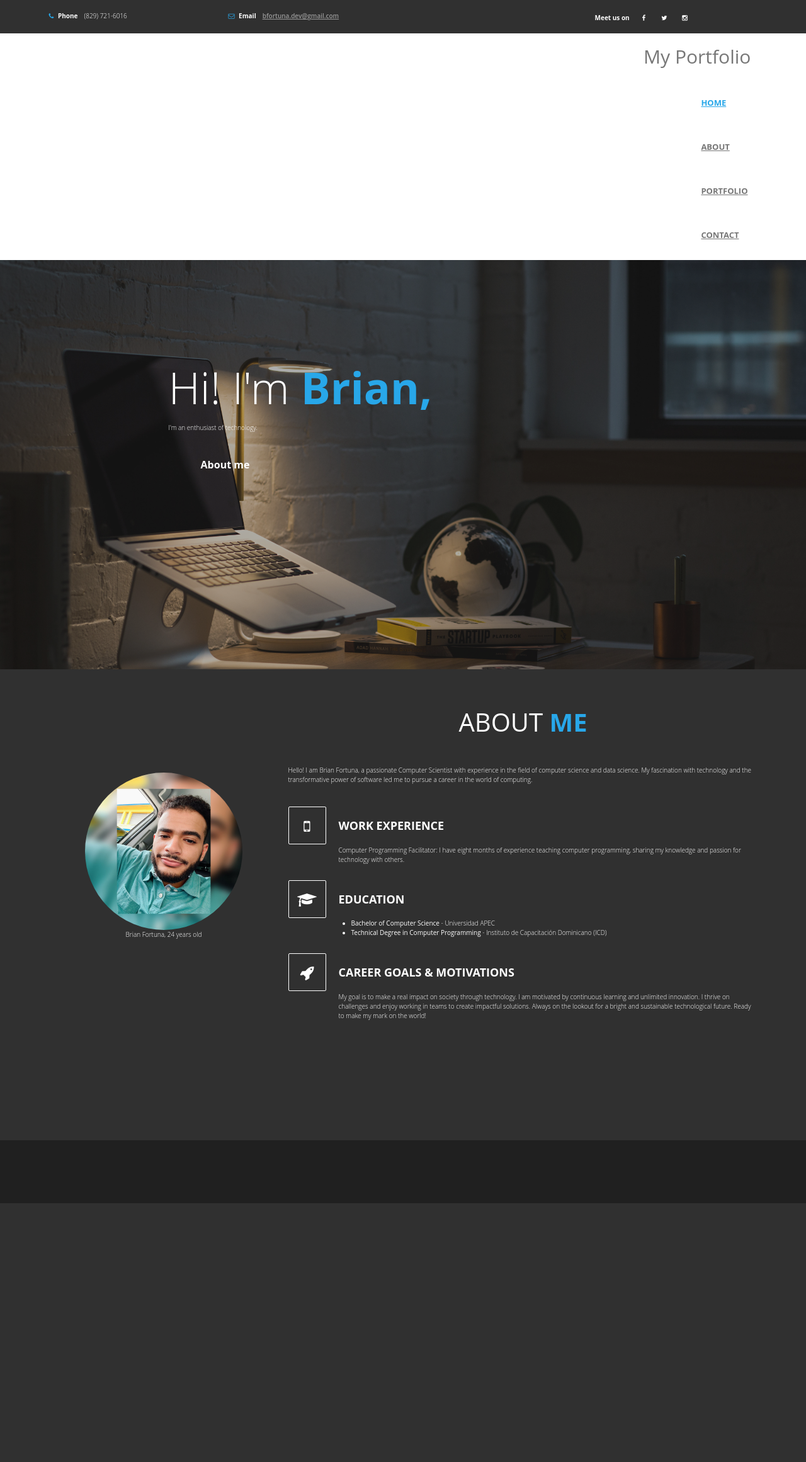
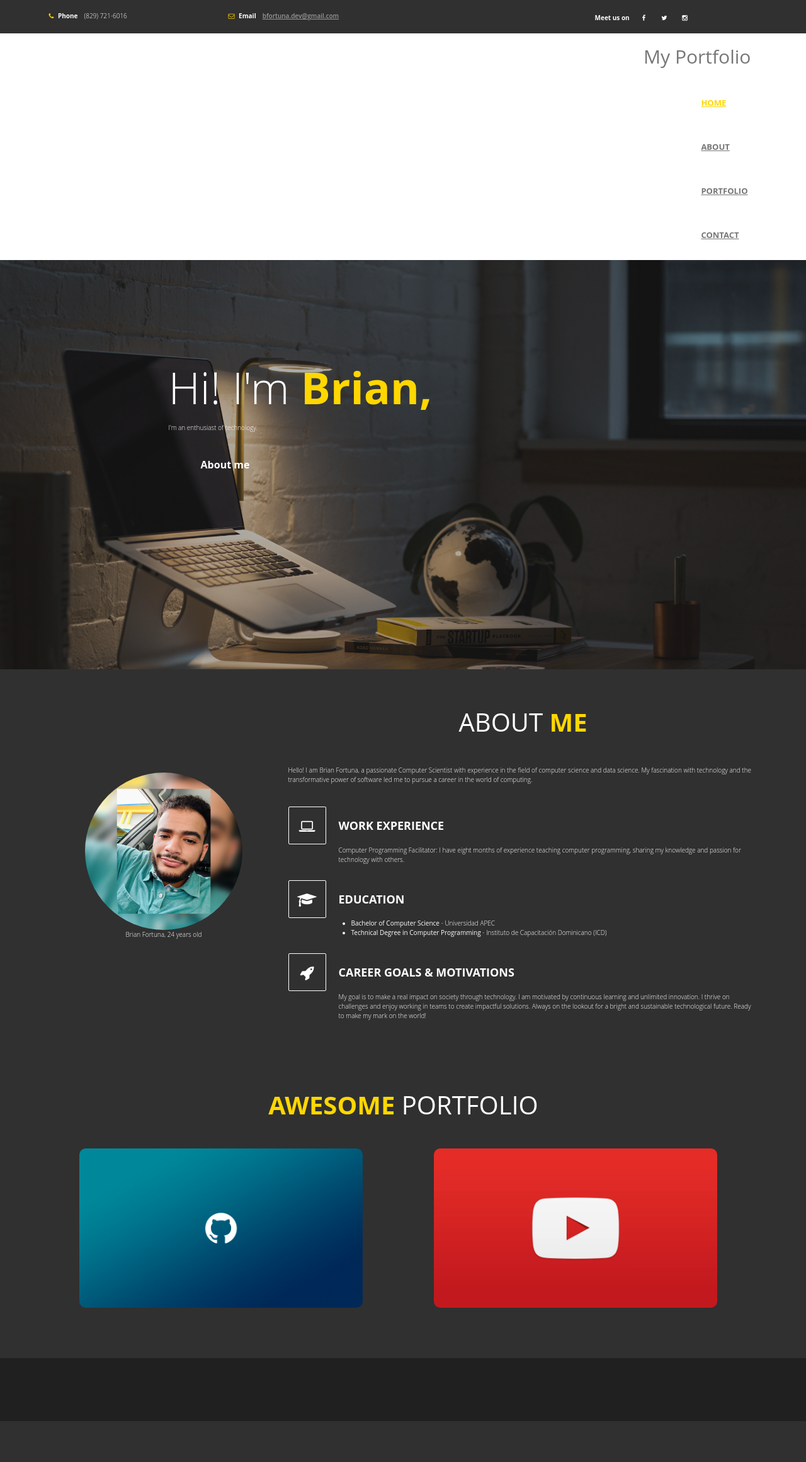
Before and after one commit to pythondev1998/Portfolio-Website, a Flask app: page / in a window 1280 px wide. Shown: the whole page at 63% size. Before the commit the page ends 1911 px from the top, so only its background shows below. Run offline with Flask 3, Linux system fonts and the light colour scheme; some libraries are stand-ins or nearby versions.

Commit message:
portfolio

```diff
--- a/static/css/templatemo-style.css
+++ b/static/css/templatemo-style.css
@@ -29,7 +29,7 @@
 	}
 h2 span
 	{
-		color: #28a7e9;
+		color: #FFD700 ;
 		font-weight: bold;
 	}
 /* end h2 */
@@ -135,7 +135,7 @@
 	}
 header .fa
 	{
-		color: #28a7e9;
+		color: #FFD700 ;
 	}
 header span
 	{
@@ -187,7 +187,7 @@
 	}
 
 .navbar-default .navbar-nav > li > a.current {
-	color: #28A7E9;
+	color: #FFD700 ;
 }
 .templatemo-nav {
 	border-radius: 0;
@@ -237,7 +237,7 @@
 }
 
 #home h1 span {
-    color: #28a7e9;
+    color: #FFD700 ;
     font-weight: bold;
 }
 
@@ -256,7 +256,7 @@
 }
 
 #home .btn:hover {
-    background: #28a7e9;
+    background: #FFD700 ;
     border-color: transparent;
 }
 
@@ -312,70 +312,6 @@
 }
 /* End about */
 
-/* start team */
-#team .team-wrapper
-	{
-		background: #404040;
-		padding-bottom: 10px;
-		-webkit-transition: all 0.4s ease-in-out;
-		        transition: all 0.4s ease-in-out;
-		position: relative;
-	}
-#team .team-wrapper:hover
-	{
-		cursor: pointer;
-		opacity: 0.4;
-		bottom: 4px;
-	}
-#team .team-wrapper .team-des
-	{
-		padding: 20px;
-	}
-#team .team-wrapper .team-des span
-	{
-		color: #28a7e9;
-		display: block;
-		font-weight: bold;
-		padding-bottom: 12px;
-	}
-/* end team */
-
-/* start service */
-#service .col-md-4
-	{
-		padding: 40px;
-		-webkit-transition: all 0.4s ease-in-out;
-		        transition: all 0.4s ease-in-out;
-	}
-#service .col-md-4:hover
-	{
-		background: #505050;
-	}
-#service .active
-	{
-		background: #505050;
-		padding: 40px;
-	}
-#service .fa
-	{
-		border: 1px solid #fff;
-		border-radius: 2px;
-		color: #fff;
-		font-size: 50px;
-		width: 100px;
-		height: 100px;
-		line-height: 100px;
-		text-align: center;
-	}
-#service h4
-	{
-		color: #28a7e9;
-		font-weight: 600;
-		padding-top: 10px;
-		padding-bottom: 14px;
-	}
-/* end service */
-
 /* start portfolio */
 #portfolio
 	{
@@ -397,7 +333,7 @@
 	}
 #portfolio .portfolio-thumb .portfolio-overlay
 	{
-		background: #28a7e9;
+		background: #FFD700 ;
 		top: 0;
 		left: 0;
 		right: 0;
@@ -430,6 +366,17 @@
 		cursor: pointer;
 		opacity: 0.8;
 	}
+
+/* Portfolio Image Styling */
+.portfolio-thumb img {
+  border-radius: 10px; /* Adjust the value as per your preference */
+}
+
+/* Portfolio Overlay Styling */
+.portfolio-overlay {
+  border-radius: 10px; /* Adjust the value to match the portfolio image border-radius */
+}
+
 /* end portfolio */
 
 /* start contact */
@@ -440,7 +387,7 @@
 #contact .form-control
 	{
 		background: transparent;
-		border: 1px solid #28a7e9;
+		border: 1px solid #FFD700 ;
 		border-radius: 2px;
 		box-shadow: none;
 		color: #fff;
@@ -457,7 +404,7 @@
 	}
 #contact input[type="submit"]
 	{
-		background: #28a7e9;
+		background: #FFD700 ;
 		font-weight: bold;
 		-webkit-transition: all 0.4s ease-in-out;
 		        transition: all 0.4s ease-in-out;
@@ -539,7 +486,7 @@
 	}
 .social-icon li a:hover
 	{
-		background: #28a7e9;
+		background: #FFD700 ;
 		border-color: transparent;
 	}
 /* end social icon */
@@ -558,7 +505,7 @@
 		}
 	#portfolio .portfolio-thumb .portfolio-overlay
 	{
-		background: #28a7e9;
+		background: #FFD700 ;
 		top: 0;
 		left: 0;
 		right: 0;
--- a/templates/index.html
+++ b/templates/index.html
@@ -1,5 +1,6 @@
 <!DOCTYPE html>
 <html lang="en">
+
 <head>
 	<meta charset="utf-8">
 	<title>My Portfolio</title>
@@ -22,6 +23,7 @@
 	<script src="/static/js/custom.js"></script>
 	<script src="https://cdnjs.cloudflare.com/ajax/libs/bootstrap/5.3.0/js/bootstrap.bundle.min.js"></script>
 </head>
+
 <body id="top">
 
 	<!-- start preloader -->
@@ -92,7 +94,8 @@
 						<div class="sub-element">I'm a Youtuber.</div>
 						<div class="sub-element">I'm an enthusiast of technology.</div>
 					</div>
-    					<a data-scroll href="#about" class="btn btn-default wow fadeInUp" data-wow-offset="50" data-wow-delay="0.6s">About me</a>
+					<a data-scroll href="#about" class="btn btn-default wow fadeInUp" data-wow-offset="50"
+						data-wow-delay="0.6s">About me</a>
 				</div>
 			</div>
 		</div>
@@ -104,25 +107,30 @@
 		<div class="container">
 			<div class="row">
 				<!-- Profile Picture -->
-            <div class="col-md-4 col-sm-4 col-xs-12 text-center wow fadeInLeft" data-wow-offset="50" data-wow-delay="0.6s">
-                <img src="/static/images/Profile-Pic.jpeg" alt="Profile Picture" class="img-responsive img-circle img-profile">
+				<div class="col-md-4 col-sm-4 col-xs-12 text-center wow fadeInLeft" data-wow-offset="50"
+					data-wow-delay="0.6s">
+					<img src="/static/images/Profile-Pic.jpeg" alt="Profile Picture"
+						class="img-responsive img-circle img-profile">
 					<p class="brief-description">Brian Fortuna, 24 years old</p> <!-- Your name and age added here -->
 				</div>
 				<div class="col-md-8 col-sm-8 col-xs-12 wow fadeInRight" data-wow-offset="50" data-wow-delay="0.6s">
 					<h2 class="wow bounceIn" data-wow-offset="50" data-wow-delay="0.3s">ABOUT <span>ME</span></h2>
 					<!-- Brief Description -->
-                <p class="brief-description">Hello! I am Brian Fortuna, a passionate Computer Scientist with experience in the field of computer science and data science. My fascination with technology and the transformative power of software led me to pursue a career in the world of computing.</p>
+					<p class="brief-description">Hello! I am Brian Fortuna, a passionate Computer Scientist with
+						experience in the field of computer science and data science. My fascination with technology and
+						the transformative power of software led me to pursue a career in the world of computing.</p>
 
 					<!-- Work Experience -->
 					<div class="media">
 						<div class="media-heading-wrapper">
 							<div class="media-object pull-left">
-                            <i class="fa fa-mobile"></i>
+								<i class="fa fa-laptop"></i>
 							</div>
 							<h3 class="media-heading">WORK EXPERIENCE</h3>
 						</div>
 						<div class="media-body">
-                        <p>Computer Programming Facilitator: I have eight months of experience teaching computer programming, sharing my knowledge and passion for technology with others. </p>
+							<p>Computer Programming Facilitator: I have eight months of experience teaching computer
+								programming, sharing my knowledge and passion for technology with others. </p>
 						</div>
 					</div>
 					<!-- Education -->
@@ -136,7 +144,8 @@
 						<div class="media-body">
 							<ul>
 								<li><strong>Bachelor of Computer Science</strong> - Universidad APEC</li>
-							<li><strong>Technical Degree in Computer Programming</strong> - Instituto de Capacitación Dominicano (ICD)</li>
+								<li><strong>Technical Degree in Computer Programming</strong> - Instituto de
+									Capacitación Dominicano (ICD)</li>
 							</ul>
 						</div>
 					</div>
@@ -149,7 +158,10 @@
 							<h3 class="media-heading">CAREER GOALS &amp; MOTIVATIONS</h3>
 						</div>
 						<div class="media-body">
-                        <p>My goal is to make a real impact on society through technology. I am motivated by continuous learning and unlimited innovation. I thrive on challenges and enjoy working in teams to create impactful solutions. Always on the lookout for a bright and sustainable technological future. Ready to make my mark on the world!</p>
+							<p>My goal is to make a real impact on society through technology. I am motivated by
+								continuous learning and unlimited innovation. I thrive on challenges and enjoy working
+								in teams to create impactful solutions. Always on the lookout for a bright and
+								sustainable technological future. Ready to make my mark on the world!</p>
 						</div>
 					</div>
 				</div>
@@ -158,12 +170,41 @@
 	</section>
 
 	<!-- end about -->
+<!-- start portfolio -->
+<section id="portfolio">
+    <div class="container">
+        <div class="row">
+            <div class="col-md-12">
+                <h2 class="wow bounceIn" data-wow-offset="50" data-wow-delay="0.3s"><span>AWESOME</span> PORTFOLIO</h2>
+            </div>
+            <div class="row">
+                <div class="col-md-6 col-sm-6 col-xs-12 wow fadeIn" data-wow-offset="50" data-wow-delay="0.6s">
+                    <div class="portfolio-thumb">
+                        <img src="/static/images/github.png" class="img-responsive" alt="portfolio img 1">
+                        <div class="portfolio-overlay">
+                            <h4>GitHub</h4>
+                            <p>Click here to explore my GitHub repository!</p>
+                            <a href="https://github.com/pythondev1998?tab=repositories" target="_blank" class="btn btn-default">GitHub</a>
+                        </div>
+                    </div>
+                </div>
+                <div class="col-md-6 col-sm-6 col-xs-12 wow fadeIn" data-wow-offset="50" data-wow-delay="0.6s">
+                    <div class="portfolio-thumb">
+                        <img src="/static/images/youtube.jpg" class="img-responsive" alt="portfolio img 2">
+                        <div class="portfolio-overlay">
+                            <h4>Youtube</h4>
+                            <p>Click here to visit my YouTube channel!</p>
+                            <a href="https://www.youtube.com/@idkbrian2922/videos" target="_blank" class="btn btn-default">YouTube</a>
+                        </div>
+                    </div>
+                </div>
+            </div>
+        </div>
+    </div>
+</section>
 
 
-		<!-- start portfolio -->
-		<section id="portfolio">
-			<!-- Portfolio content here -->
-		</section>
+
 	<!-- end portfolio -->
 
 	<!-- start contact -->
@@ -186,4 +227,5 @@
 	<!-- end footer -->
 
 </body>
+
 </html>
```
Also changed, not shown: static/images/github.png (added), static/images/youtube.jpg (added). Lines whose indentation alone changed are shown as unchanged.
